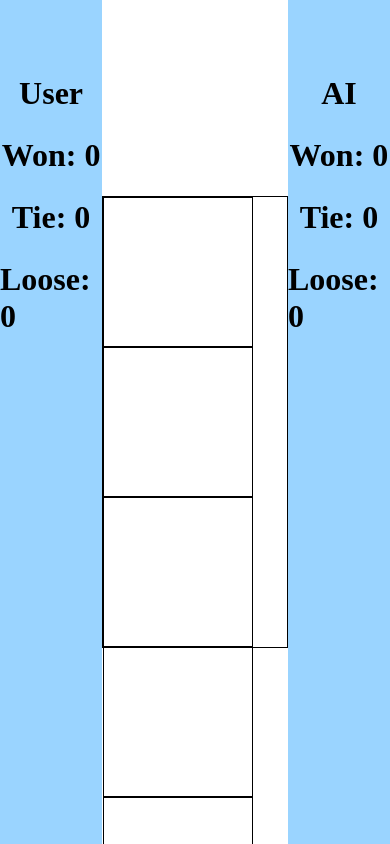
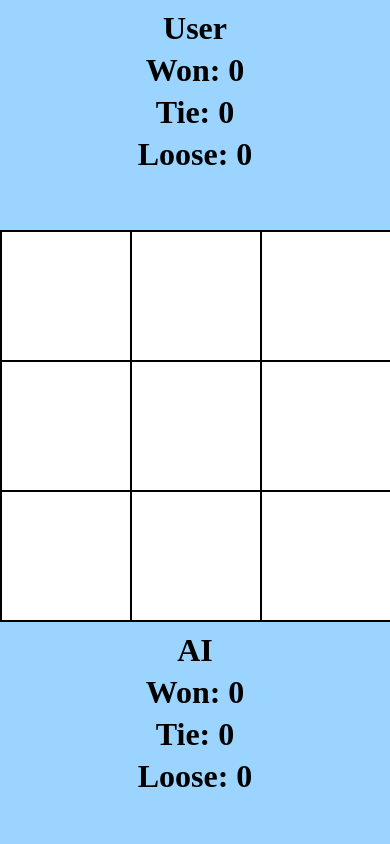
Before and after one commit to vrezhMik/tiktaktoe, a Vue app: page / in a window 390 px wide. Shown: the top 844 px of the page. Built offline with nearby package versions, Linux system fonts and the light colour scheme.

Commit message:
size for iphone

```diff
--- a/src/App.vue
+++ b/src/App.vue
@@ -199,13 +199,20 @@ main {
   display: flex;
   justify-content: space-between;
   align-items: center;
-
+  @media screen and (max-width: 391px) {
+    display: block;
+  }
   .container {
     border: 1px solid black;
     width: 450px;
     height: 450px;
     display: flex;
     flex-wrap: wrap;
+    @media screen and (max-width: 391px) {
+      width: 390px;
+      height: 390px;
+      margin: 0 auto;
+    }
   }
 }
 </style>
--- a/src/components/Player.vue
+++ b/src/components/Player.vue
@@ -24,5 +24,11 @@ const props = defineProps({
   height: 100%;
   width: 250px;
   background-color: #9ad4ff;
+  @media screen and (max-width: 391px) {
+    width: 100%;
+    padding-top: 10px;
+    row-gap: 5px;
+    height: 220px;
+  }
 }
 </style>
--- a/src/components/Square.vue
+++ b/src/components/Square.vue
@@ -16,7 +16,7 @@ const props = defineProps({
   id: Number,
 });
 </script>
-<style scoped>
+<style scoped lang="scss">
 .square {
   height: 150px;
   width: 150px;
@@ -26,6 +26,10 @@ const props = defineProps({
   justify-content: center;
   align-items: center;
   font-size: 100px;
+  @media screen and (max-width: 391px) {
+    height: 130px;
+    width: 130px;
+  }
 }
 .x {
   color: red;
```
